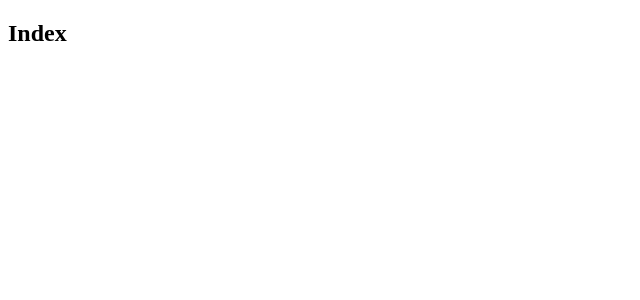
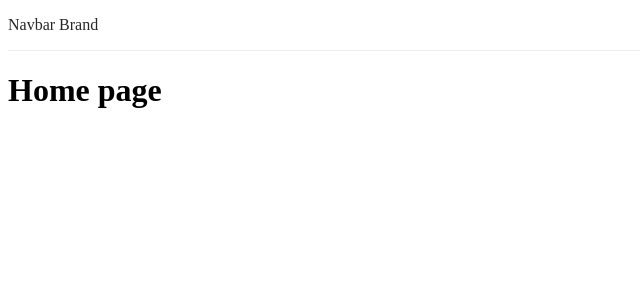
Before and after one commit to mattonit/react-next, a Next.js app: page / in a window 1280 px wide. Shown: the top 300 px of the page, without its empty margins (0-640 px from the left). Built offline with nearby package versions, Linux system fonts and the light colour scheme.

Commit message:
added header component

```diff
--- /dev/null
+++ b/components/header.js
@@ -0,0 +1,28 @@
+import React, { Component } from 'react';
+import styled from 'styled-components'
+
+const Navbar = styled.nav`
+  width: 100%;
+  background: #fff;
+  border-bottom: 1px solid #ededed;
+`
+
+const Logo = styled.p`
+  color: #282828;
+  font-weight: 500;
+`
+
+class Header extends Component {
+
+  render() {
+
+    return(
+      <Navbar>
+        <Logo>Navbar Brand</Logo>
+      </Navbar>
+    );
+  }
+
+}
+
+export default Header;
--- a/pages/index.js
+++ b/pages/index.js
@@ -1,10 +1,14 @@
 import React, { Component } from 'react';
+import Header from '../components/header.js';
 
 class Index extends Component {
 
   render() {
     return(
-      <h2>Index</h2>
+      <div>
+        <Header />
+        <h1>Home page</h1>
+      </div>
     );
   }
 
```
